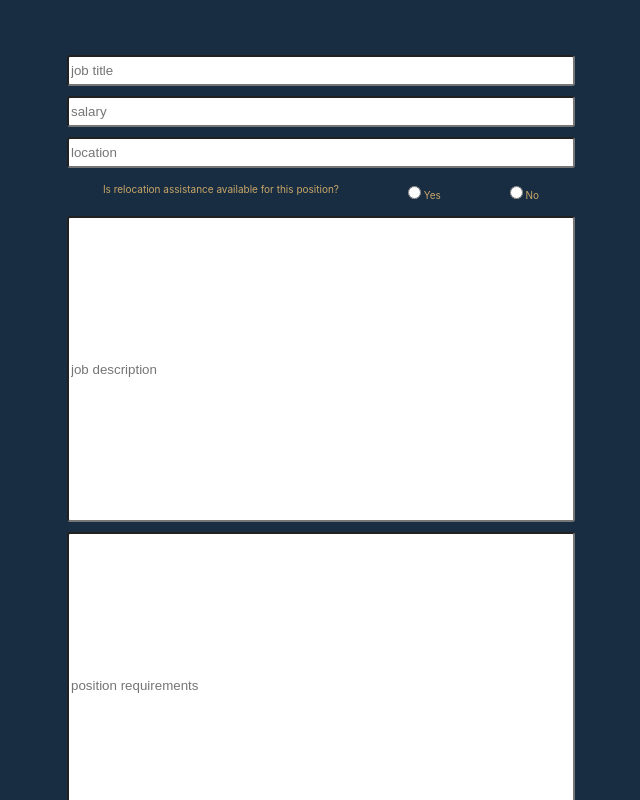
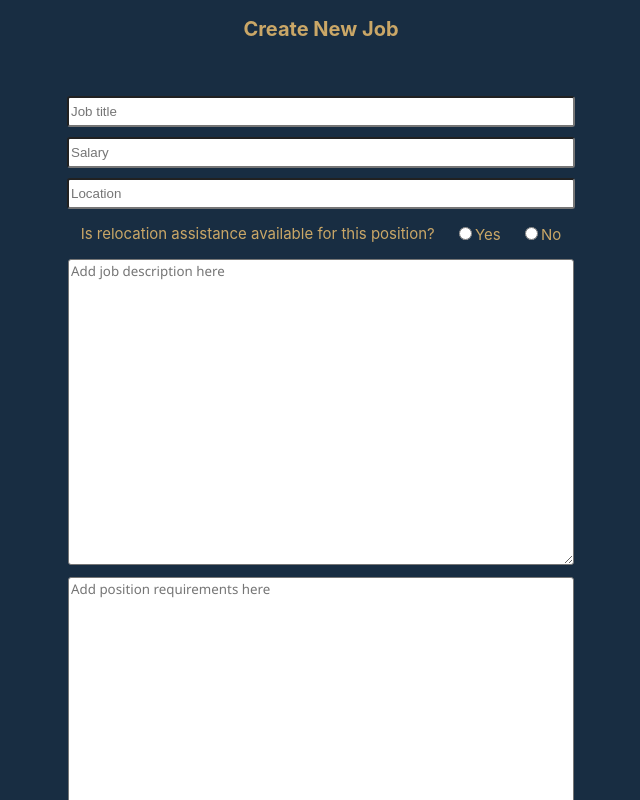
Before and after one commit to Build-Week-Droom-1/Front-End, a React (Create React App) app: page /post-job in a window 1280 px wide. Shown: the top 800 px of the page, without its empty margins (319-959 px from the left). Built offline with nearby package versions, Linux system fonts and the light colour scheme.

Commit message:
more styling updates

```diff
--- a/src/App.js
+++ b/src/App.js
@@ -18,6 +18,7 @@ import JobPosting from "./components/jobposting/JobPosting";
 
 import { BrowserRouter as Router, Route } from "react-router-dom";
 // import PrivateRoute from "./components/onboarding/privateRoute";
+
 
 function App() {
   return (
--- a/src/components/jobposting/PostJob.js
+++ b/src/components/jobposting/PostJob.js
@@ -10,6 +10,12 @@ const StyledForm = styled.form`
   margin: 50px auto;
   border-radius: 3px;
 `;
+
+const StyledHeading = styled.h2`
+  color: #caa767;
+  font-size: 20px;
+`;
+
 
 const StyledInput = styled.input`
   width: 500px;
@@ -24,13 +30,15 @@ const StyledRadioDiv = styled.div`
   width: 500px;
   color: #caa767;
   margin: 10px 0;
+  font-size: 15px;
 `;
 
-const StyledTextArea = styled.input`
+const StyledTextArea = styled.textarea`
   width: 500px;
   height: 300px;
   margin: 5px 0;
   border-radius: 3px;
+  font-family: 'Segoe UI', 'Roboto', 'Ubuntu', sans-serif;
 `;
 
 const StyledSubmit = styled.input`
@@ -49,27 +57,33 @@ export default function PostJob() {
   console.log(errors);
 
   return (
+    <div>
+    <StyledHeading>Create New Job</StyledHeading>
     <StyledForm onSubmit={handleSubmit(onSubmit)}>
+      <label>
       <StyledInput
         type="text"
-        placeholder="job title"
+        placeholder="Job title"
         name="jobTitle"
         ref={register({ required: true })}
-      />
+      /></label>
       {errors.jobTitle && "job title is required"}
+      <label>
       <StyledInput
         type="text"
-        placeholder="salary"
+        placeholder="Salary"
         name="salary"
         ref={register}
-      />
+      /></label>
+      <label>
       <StyledInput
         type="text"
-        placeholder="location"
+        placeholder="Location"
         name="location"
         ref={register({ required: true })}
-      />
+      /></label>
       {errors.location && "location is required"}
+
 
       <StyledRadioDiv>
         Is relocation assistance available for this position?
@@ -93,20 +107,22 @@ export default function PostJob() {
         </label>
       </StyledRadioDiv>
       {errors.relocation && "relocation field is required"}
-
+<label>
       <StyledTextArea
         name="description"
-        placeholder="job description"
+        placeholder="Add job description here"
         ref={register({ required: true })}
-      />
+      /></label>
       {errors.description && "description is required"}
+      <label>
       <StyledTextArea
         name="requirements"
-        placeholder="position requirements"
+        placeholder="Add position requirements here"
         ref={register({ required: true })}
-      />
+      /></label>
       {errors.requirements && "position requirements are required"}
-      <StyledSubmit type="submit" />
+      <StyledSubmit type="submit" value="Create Job"/>
     </StyledForm>
+    </div>
   );
 }
--- a/src/components/matches/CompanyMatches.js
+++ b/src/components/matches/CompanyMatches.js
@@ -3,7 +3,7 @@ import SeekerMatch from "./SeekerMatch";
 import styled from "styled-components";
 
 const CardContainer = styled.div`
-  max-width: 60%;
+  max-width: 50%;
   margin: 1% auto;
   padding: 0;
   display: flex;
--- a/src/components/matches/JobMatch.js
+++ b/src/components/matches/JobMatch.js
@@ -4,7 +4,7 @@ import styled from 'styled-components';
 const Card = styled.div`
     width: 500px;
     margin: 1% auto;
-    padding: 0;
+    padding: 10px;
     display: flex;
     flex-direction: column;
     justify-content: space-between;
--- a/src/components/matches/SeekerMatch.js
+++ b/src/components/matches/SeekerMatch.js
@@ -5,7 +5,7 @@ import styled from 'styled-components';
 const Card = styled.div`
     width: 500px;
     margin: 1% auto;
-    padding: 0;
+    padding: 10px;
     display: flex;
     flex-direction: column;
     justify-content: space-between;
--- a/src/components/matches/SeekerMatches.js
+++ b/src/components/matches/SeekerMatches.js
@@ -3,7 +3,7 @@ import JobMatch from "./JobMatch";
 import styled from "styled-components";
 
 const CardContainer = styled.div`
-  max-width: 60%;
+  max-width: 50%;
   margin: 1% auto;
   padding: 0;
   display: flex;
```
